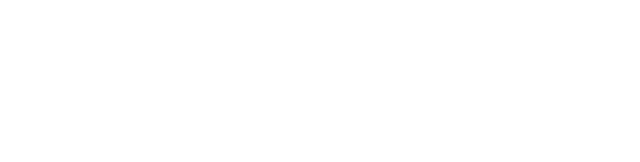
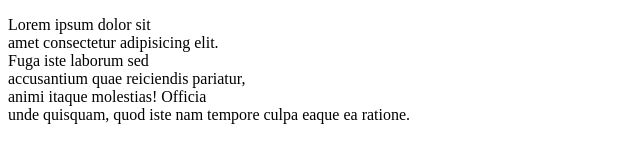
Before and after one commit to Kliff2010/My-First-Website, a plain HTML site: page index.html in a window 1280 px wide. Shown: the whole page, without its empty margins (0-640 px from the left). Drawn offline with Linux system fonts and the light colour scheme.

Commit message:
added a paragragh to html

```diff
--- a/index.html
+++ b/index.html
@@ -7,6 +7,6 @@
     <title>Document</title>
 </head>
 <body>
-
+  <p>Lorem ipsum dolor sit <br> amet consectetur adipisicing elit. <br> Fuga iste laborum sed <br>accusantium quae reiciendis pariatur, <br>animi itaque molestias! Officia <br> unde quisquam, quod iste nam tempore culpa eaque ea ratione.</p>
 </body>
 </html>
```
